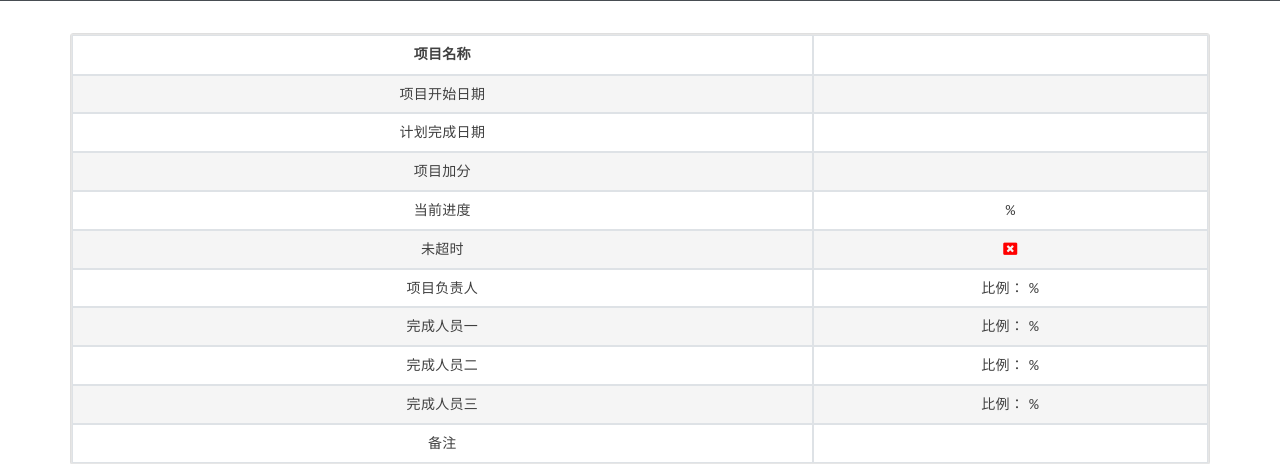
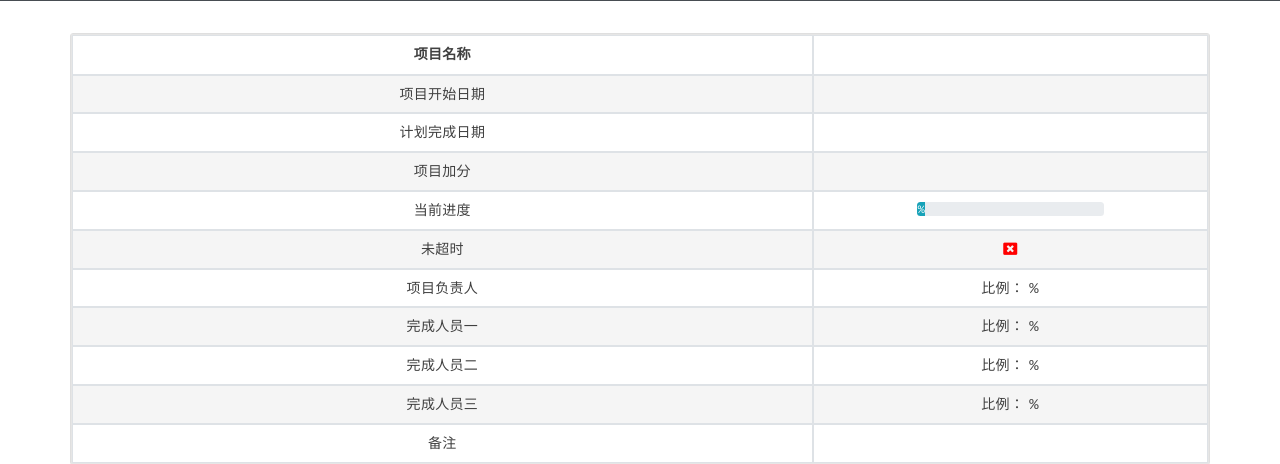
Before and after one commit to crsbrk/HRSystemByDjango, a Django app: template posts/templates/posts/details.html in a window 1280 px wide. Shown: the part 297-761 px from the top of the page. Run offline with Django 3.2, Linux system fonts and the light colour scheme; the template is opened without the code that fills it, so the values that code supplies are empty; some libraries are stand-ins or nearby versions; some web fonts are replaced.

Commit message:
add pregress bar

```diff
--- a/posts/templates/posts/details.html
+++ b/posts/templates/posts/details.html
@@ -44,7 +44,14 @@
           <tr>
 
             <td>当前进度</td>
-            <td> {% widthratio post.pj_progress 1 100 %}%
+            <td >
+            <div class="text-center">
+            <div class="progress " style="width:50%;margin-left: auto; margin-right:auto;  ">
+                <div class="progress-bar  bg-info" role="progressbar" aria-valuenow="{% widthratio post.pj_progress 1 100 %}"
+                       aria-valuemin="0" aria-valuemax="100" style="width:{% widthratio post.pj_progress 1 100 %}%">
+                          {% widthratio post.pj_progress 1 100 %}%
+                </div>
+                </div>
             </td>
           </tr>
 
```
